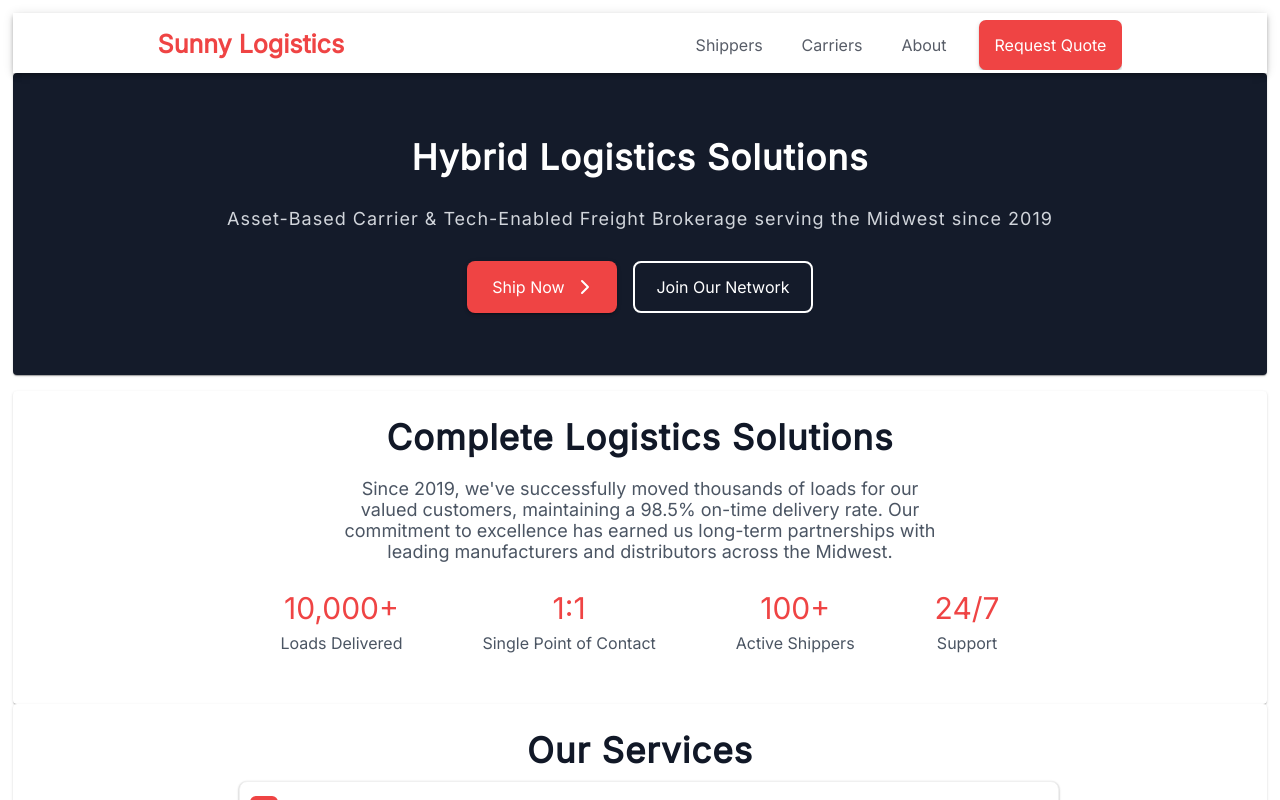
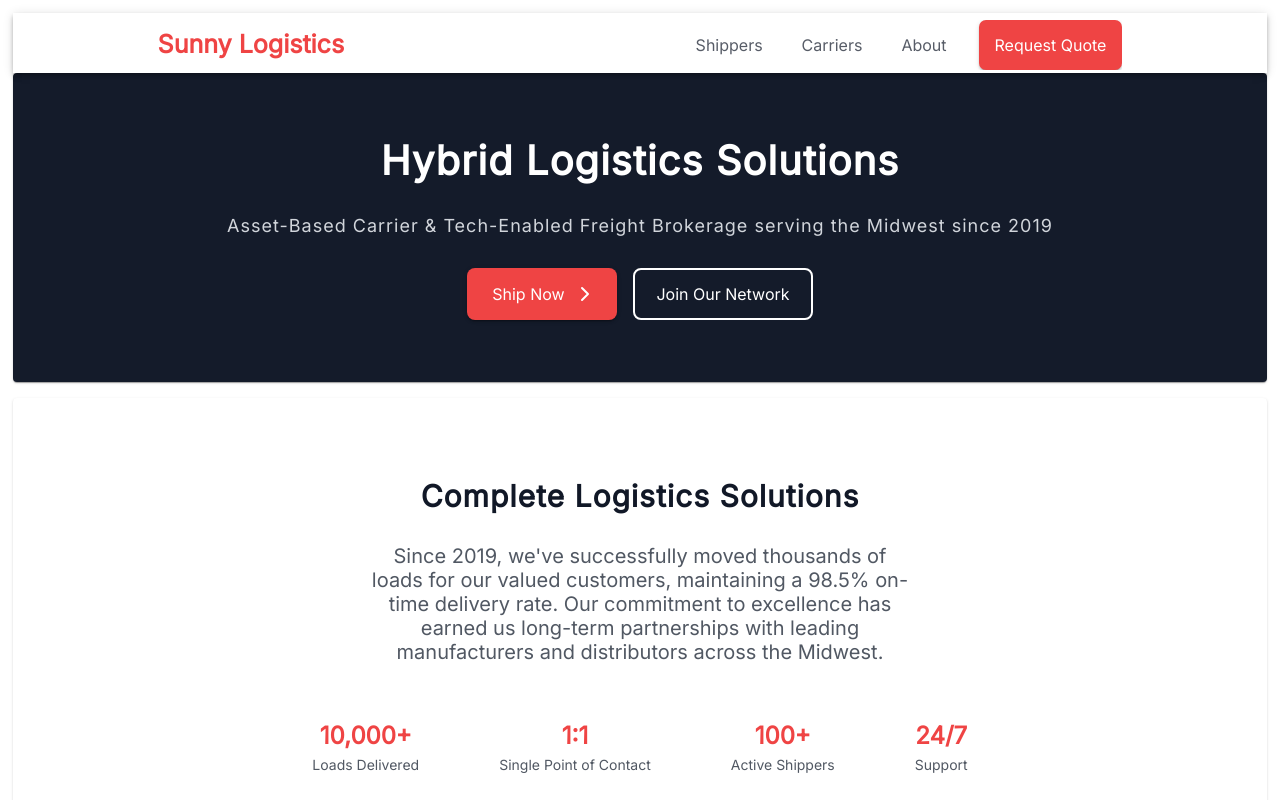
Before and after one commit to sirgill/sunnylogistics, a React (Create React App) app: page / in a window 1280 px wide. Shown: the top 800 px of the page. Built offline with nearby package versions, Linux system fonts and the light colour scheme.

Commit message:
"about section ui"

```diff
--- a/src/scenes/Landingpage/LandingPage.jsx
+++ b/src/scenes/Landingpage/LandingPage.jsx
@@ -26,18 +26,17 @@ const useStyles = makeStyles((theme) => ({
     borderRadius: 8,
     fontSize: "16px",
     fontFamily: "Inter, sans-serif",
-    '&:hover': {
+    "&:hover": {
       backgroundColor: theme.palette.primary.dark,
       color: theme.palette.secondary.light,
     },
-    fontWeight:400,
-    width:150
+    fontWeight: 400,
+    width: 150,
   },
   outlinedButton: {
     color: theme.palette.secondary.main,
     borderColor: theme.palette.secondary.main,
     textTransform: "none",
-    // padding: 12,
     borderRadius: 8,
     fontSize: "16px",
     fontFamily: "Inter, sans-serif",
@@ -46,7 +45,7 @@ const useStyles = makeStyles((theme) => ({
       borderColor: theme.palette.secondary.main,
       backgroundColor: "rgba(255, 255, 255, 0.1)",
     },
-    fontWeight:400,
+    fontWeight: 400,
   },
 }));
 
@@ -58,7 +57,7 @@ const LandingPage = () => {
     <>
       {/* Hero Section */}
       <HeroSectionContainer backgroundColor="#141B2A">
-        <MainHeading style={{ color: "#FFFFFF" }}>
+        <MainHeading style={{ color: "#FFFFFF", fontSize: "40px" }}>
           Hybrid Logistics Solutions
         </MainHeading>
         <SectionHeading style={{ color: "#D1D5DB" }}>
@@ -85,23 +84,20 @@ const LandingPage = () => {
       </HeroSectionContainer>
 
       {/* About Section */}
-      <SectionContainer>
+      <SectionContainer background={theme.palette.secondary.main}>
         <Grid
           item
           xs={12}
           md={6}
           style={{ textAlign: "center", margin: "0 auto" }}
         >
-          <MainHeading style={{ color: theme.palette.darkGrey.main }}>
+          <MainHeading
+            style={{ color: theme.palette.darkGrey.main, fontSize: "30px" }}
+          >
             Complete Logistics Solutions
           </MainHeading>
           <BodyText
-            style={{
-              marginTop: "20px",
-              color: theme.palette.text.main,
-              fontFamily: "Inter, Arial, sans-serif",
-              fontSize: "18px",
-            }}
+            style={{ color: theme.palette.text.main, fontSize: "20px" }}
           >
             Since 2019, we've successfully moved thousands of loads for our
             valued customers, maintaining a 98.5% on-time delivery rate. Our
@@ -109,14 +105,14 @@ const LandingPage = () => {
             leading manufacturers and distributors across the Midwest.
           </BodyText>
         </Grid>
-        <Grid
-          style={{ display: "flex", justifyContent: "center", gap: "2rem" }}
+        <div
+          style={{ display: "flex", justifyContent: "center", gap: "2rem",marginTop:30 }}
         >
           <StatBox title="10,000+" description="Loads Delivered" />
           <StatBox title="1:1" description="Single Point of Contact" />
           <StatBox title="100+" description="Active Shippers" />
           <StatBox title="24/7" description="Support" />
-        </Grid>
+        </div>
       </SectionContainer>
 
       {/* Services Section */}
--- a/src/scenes/components/SectionContainer.jsx
+++ b/src/scenes/components/SectionContainer.jsx
@@ -3,11 +3,11 @@ import styled from "@emotion/styled";
 import { Paper } from "@material-ui/core";
 
 const SectionContainerWrapper = styled(Paper)`
-  padding: 25px;
+  padding: 5rem;
   display: flex;
   flex-direction: column;
   align-items: center;
-  justify-content: center;
+  justify-content: space-between;
   background-color: ${({ background }) => background} !important;
 `;
 
--- a/src/scenes/components/StatBox.jsx
+++ b/src/scenes/components/StatBox.jsx
@@ -10,7 +10,7 @@ const StatContainer = styled.div`
 `;
 
 const StatValue = styled(Typography)`
-  margin-bottom: 0.5rem;
+  // margin-bottom: 0.5rem;
 `;
 
 const StatLabel = styled(Typography)`
@@ -26,14 +26,14 @@ const StatBox = ({ title, description }) => {
       <StatValue
         style={{
           color: theme.palette.primary.main,
-          fontFamily: 'Inter, Arial, sans-serif',
-          fontWeight: theme.typography.h4.fontWeight,
-          fontSize:'30px'
+          fontFamily: theme.typography.fontFamily,
+          fontWeight: 'bold',
+          fontSize:'24px'
         }}
       >
         {title}
       </StatValue>
-      <StatLabel style={{ color: theme.palette.text.main }}>
+      <StatLabel style={{ color: theme.palette.text.main ,fontSize:'14px'}}>
         {description}
       </StatLabel>
     </StatContainer>
--- a/src/scenes/heading/bodyText.js
+++ b/src/scenes/heading/bodyText.js
@@ -7,11 +7,11 @@ const BodyText = ({ children, style }) => {
 
   return (
     <div
-      className="text-4xl md:text-6xl font-bold"
       style={{
-        fontFamily: 'Inter, Arial, sans-serif',
-        fontWeight: theme.typography.body1.fontWeight,
-        ...style,
+        fontFamily: theme.typography.fontFamily,
+        color: style.color || "#000",
+        fontSize: style.fontSize,
+        marginTop:30
       }}
     >
       {children}
@@ -21,11 +21,14 @@ const BodyText = ({ children, style }) => {
 
 BodyText.propTypes = {
   children: PropTypes.node.isRequired,
-  style: PropTypes.object,
+  style: PropTypes.shape({
+    color: PropTypes.string,
+    fontSize: PropTypes.string,
+  }),
 };
 
 BodyText.defaultProps = {
-  style: { color: '#000' },
+  style: { color: "#000" }, // Default color is black
 };
 
 export default BodyText;
--- a/src/scenes/heading/mainHeading.js
+++ b/src/scenes/heading/mainHeading.js
@@ -8,11 +8,11 @@ const MainHeading = ({ children, style }) => {
   return (
     <div
       style={{
-        fontFamily:theme.typography.fontFamily,
-        fontWeight: 'Bold',
-        color: style.color || '#000',
-        fontSize:'35px',
-        letterSpacing:'1px'
+        fontFamily: theme.typography.fontFamily,
+        fontWeight: "Bold",
+        color: style.color || "#000",
+        letterSpacing: "1px",
+        fontSize: style.fontSize,
       }}
     >
       {children}
@@ -24,11 +24,12 @@ MainHeading.propTypes = {
   children: PropTypes.node.isRequired,
   style: PropTypes.shape({
     color: PropTypes.string,
+    fontSize: PropTypes.string,
   }),
 };
 
 MainHeading.defaultProps = {
-  style: { color: '#000' }, // Default color is black
+  style: { color: "#000" }, // Default color is black
 };
 
 export default MainHeading;
--- a/src/scenes/theme/Theme.js
+++ b/src/scenes/theme/Theme.js
@@ -7,7 +7,7 @@ const theme = createTheme({
     secondary: { main: "#FFFFFF" },
     hover: { main: "#DC2626" },
     darkGrey: { main: "#111827" },
-    text: { main: "#4B5563" },
+    text: { main: "#515863" },
   },
   typography: {
     fontFamily: "Inter",
```
Also changed, not shown: 1 other file (tests, documents, lock files or other folders).
